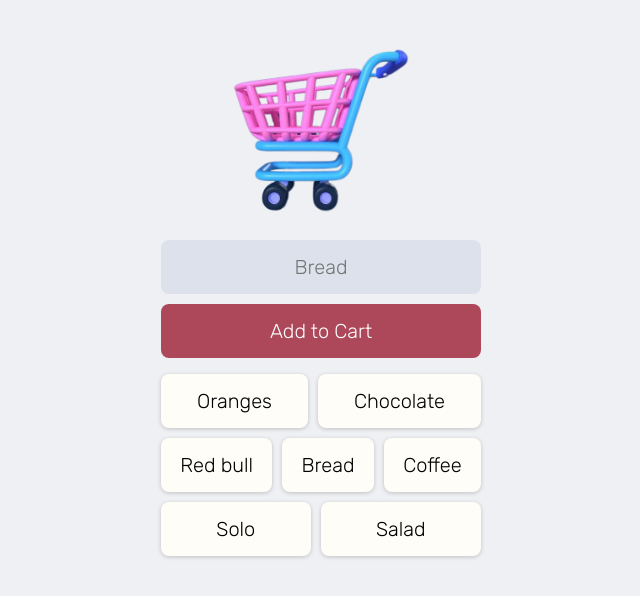
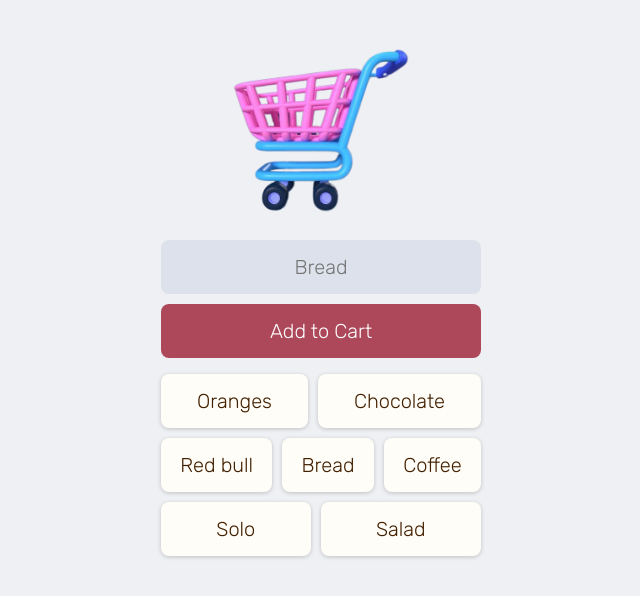
Before and after one commit to micogunbona/My-Cart-App, a plain HTML site: page index.html in a window 1280 px wide. Shown: the whole page, without its empty margins (319-959 px from the left). Drawn offline with Linux system fonts and the light colour scheme; no server answers.

Commit message:
Update style.css

```diff
--- a/style.css
+++ b/style.css
@@ -4,6 +4,7 @@ html, body
  padding: 0;
  font-family: 'Rubik', sans-serif;
  background-color: #EEF0F4;
+ color: #432000;
 }
 
 .container
```
